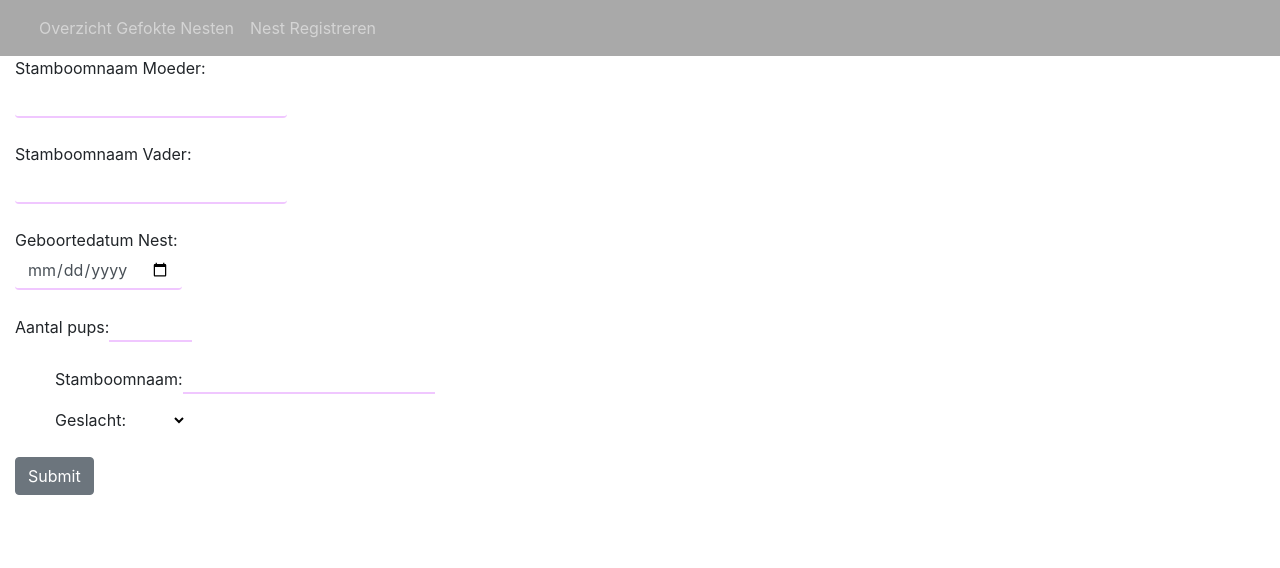
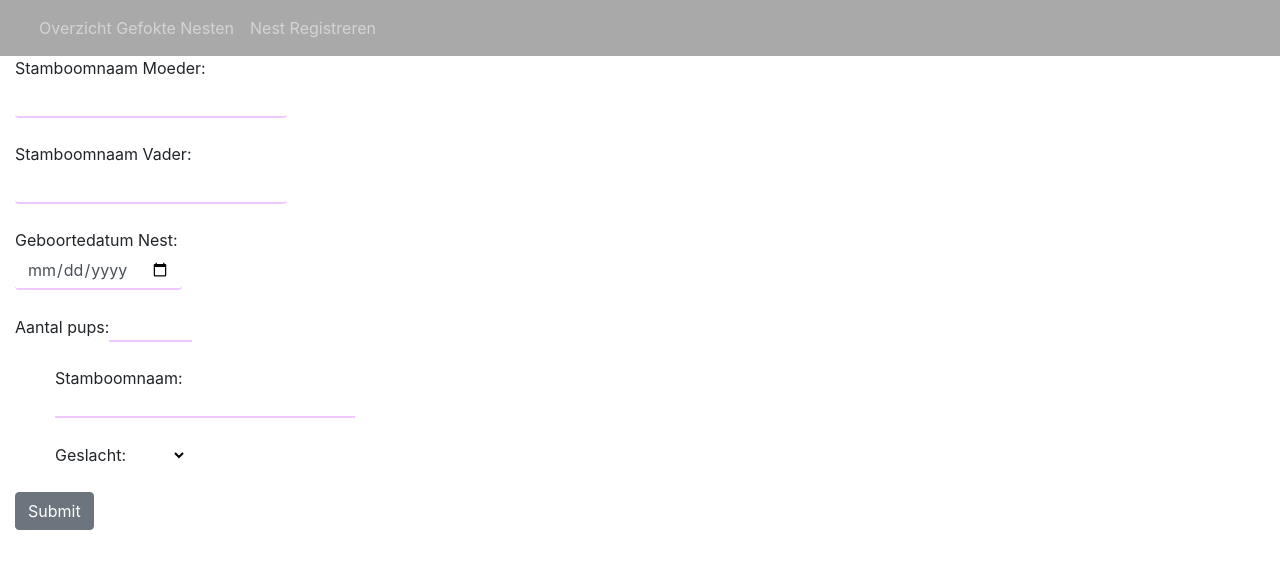
Before and after one commit to NatasjaEibrink/angular-doggydata, an Angular app: page /litters/add in a window 1280 px wide. Shown: the top 568 px of the page. Built offline with nearby package versions, Linux system fonts and the light colour scheme.

Commit message:
klein stukje css voor registratieformulier

```diff
--- a/src/app/components/register-litter/register-litter.component.css
+++ b/src/app/components/register-litter/register-litter.component.css
@@ -20,3 +20,9 @@ select {
   border-radius: 4px;
   background-color: #ffffff;
 }
+
+.label{
+  width: 300px;
+  display: flex;
+  flex-direction: column;
+}
--- a/src/app/components/register-litter/register-litter.component.html
+++ b/src/app/components/register-litter/register-litter.component.html
@@ -24,14 +24,16 @@
   <input type="number" formControlName="aantalPups" min="1" max="10" (change)="onChange()">
     </label>
   </div>
-  <div class="form-group">
+  <div>
     <ul formArrayName="puppies" style="list-style-type:none">
       <li *ngFor="let puppy of registrationForm.controls.puppies.controls; let i = index">
         <div formGroupName="{{i}}">
-          <label>
+          <div class="form-group">
+          <label class="label">
             <span>Stamboomnaam: </span>
+        <input type="text" name="Stamboomnaam van de pup" formControlName="pedigreeName">
           </label>
-        <input type="text" name="Stamboomnaam van de pup" formControlName="pedigreeName"><br>
+          </div>
           <label>
           <span>Geslacht:</span>
           </label>
```
